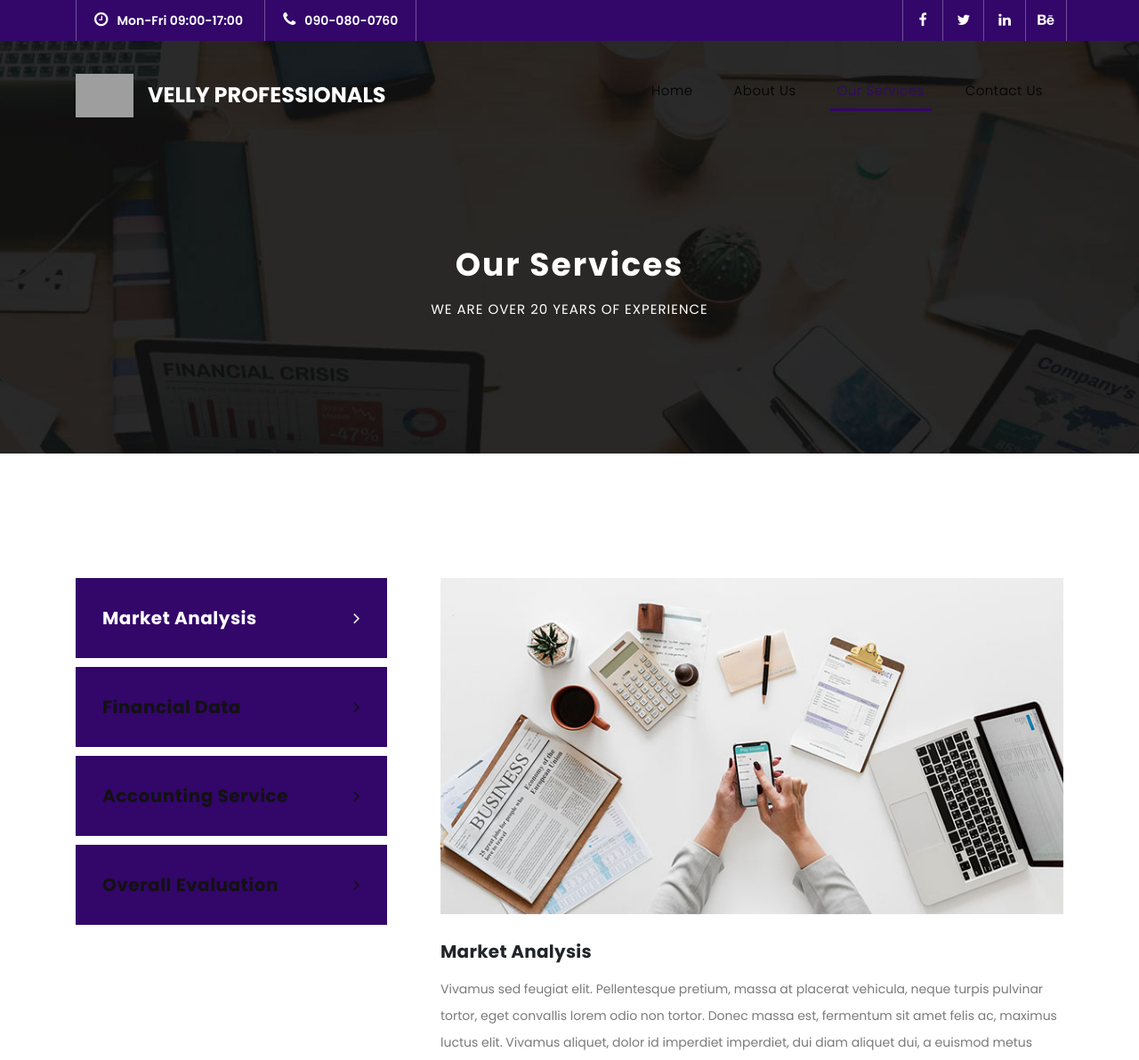
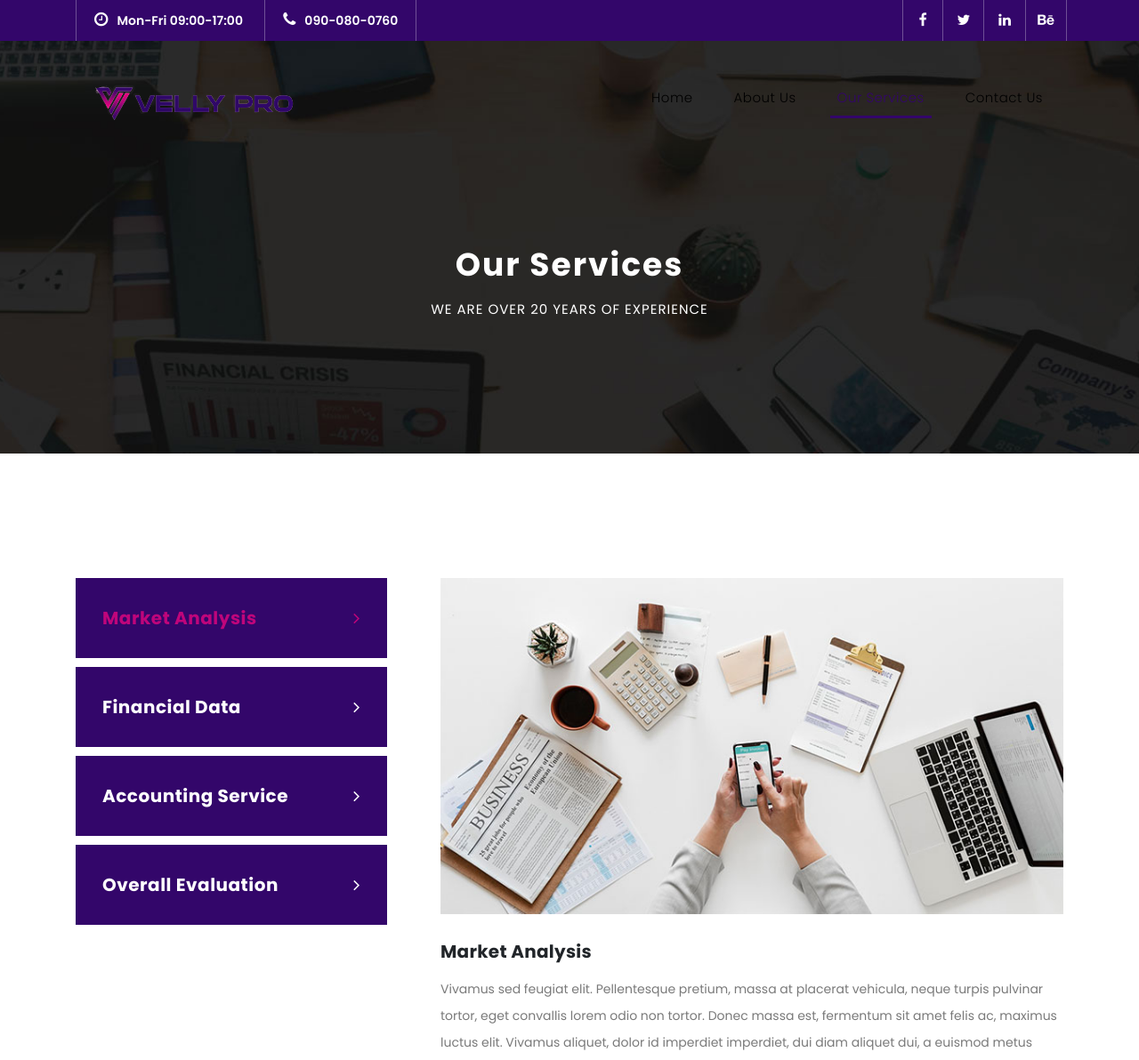
Before and after one commit to NeelPots/VellyProfessional, a Django app: page /services in a window 1280 px wide. Shown: the top 1192 px of the page at 89% size. Run offline with Django 4.2, Linux system fonts and the light colour scheme; some libraries are stand-ins or nearby versions; grey boxes are pictures that could not be loaded.

Commit message:
sadfasdfasdf

```diff
--- a/static/vp/assets/css/templatemo-finance-business.css
+++ b/static/vp/assets/css/templatemo-finance-business.css
@@ -1183,7 +1183,7 @@ footer .contact-form button.filled-button:hover {
   display: inline-block;
   background-color: #33066a;
   font-size: 20px;
-  color: #121212;
+  color: #fff;
   letter-spacing: 0.5px;
   font-weight: 700;
   transition: all 0.3s;
@@ -1199,7 +1199,7 @@ footer .contact-form button.filled-button:hover {
   border-bottom: none;
 }
 #tabs ul .ui-tabs-active a {
-  color: #fff;
+  color: #bf057b;
 }
 #tabs ul .ui-tabs-active span {
   color: #1e1e1e;
--- a/templates/index.html
+++ b/templates/index.html
@@ -73,7 +73,7 @@ https://templatemo.com/tm-545-finance-business
     <nav class="navbar navbar-expand-lg" style="position: static;" id='navbar'>
       <div class="container">
         <!-- Use the same <a> element for both logo variations -->
-        <a class="navbar-brand" href="home.html">
+        <a class="navbar-brand" href="home">
           <img src="static/vp/assets/images/logo.png"
 
           alt="">
--- a/templates/services.html
+++ b/templates/services.html
@@ -82,22 +82,15 @@ https://templatemo.com/tm-545-finance-business
       </div>
     </div>
 
-    <header class="">
-      <nav class="navbar navbar-expand-lg" style="position: static" id="navbar">
-        <div class="container">
-          <a class="navbar-brand d-none d-lg-block" href="home">
-            <img
-              src="static/vp/assets/images/logo1.png"
-              style="width: 65px"
-              alt=""
-            />
-          </a>
-          <a class="navbar-brand d-none d-lg-block" href="home">
-            <h2>Velly Professionals</h2>
-          </a>
-          <a class="navbar-brand d-lg-none" href="home">
-            <h2>Velly Professionals</h2>
-          </a>
+         <header class="background-header">
+    <nav class="navbar navbar-expand-lg" style="position: static;" id='navbar'>
+      <div class="container">
+        <!-- Use the same <a> element for both logo variations -->
+        <a class="navbar-brand" href="home">
+          <img src="static/vp/assets/images/logo.png"
+
+          alt="">
+        </a>
           <button
             class="navbar-toggler"
             type="button"
```
Also changed, not shown: templates/about.html (+9 -12 lines), templates/contact.html (+9 -12 lines).
